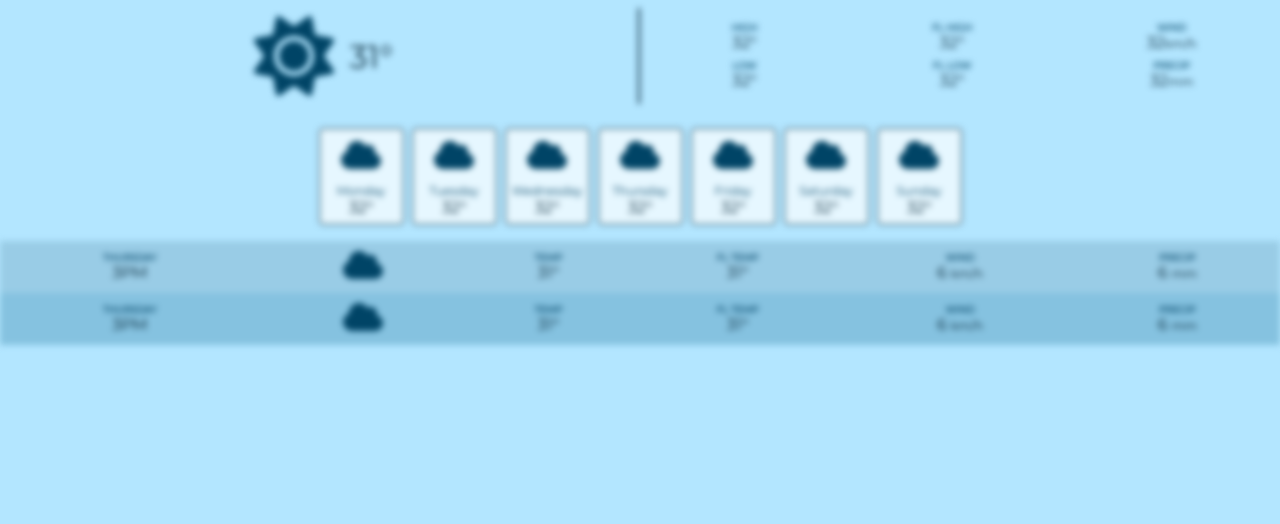
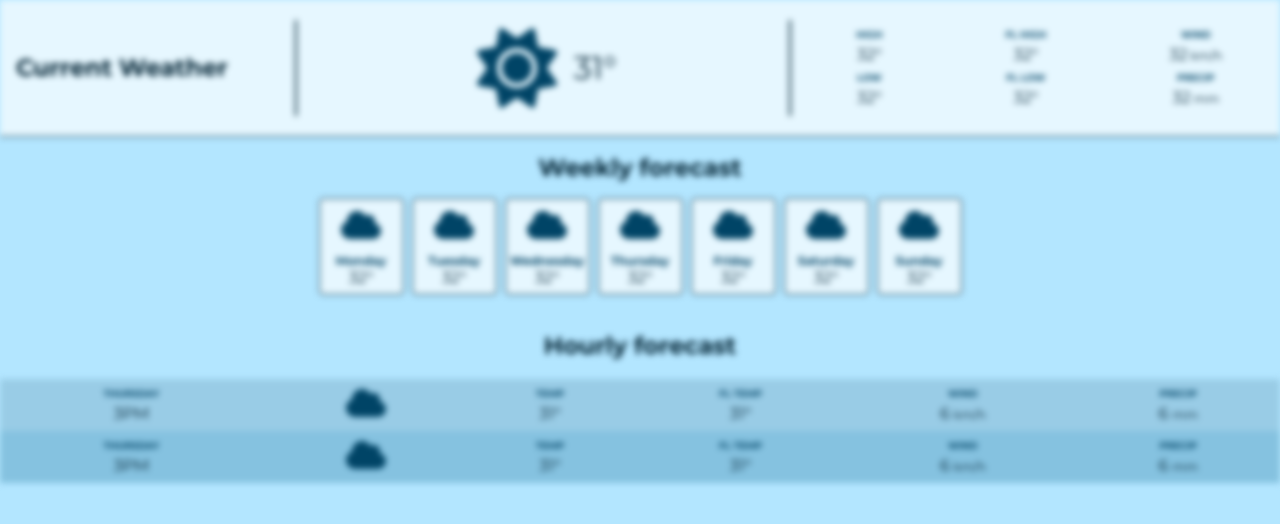
Before and after one commit to rubuz/WeatherApp, a website built with Vite: page index.html in a window 1280 px wide. Built offline with nearby package versions, Linux system fonts and the light colour scheme; no server answers.

Commit message:
added titles

```diff
--- a/index.html
+++ b/index.html
@@ -7,6 +7,7 @@
   </head>
   <body class="blurred">
     <header class="header">
+      <h2 class="current__title">Current Weather</h2>
       <div class="header__left">
         <img
           src="icons/sun.svg"
@@ -30,7 +31,7 @@
           <div class="label">Wind</div>
           <div>
             <span data-current-wind>32</span
-            ><span class="value-sub-info">km/h</span>
+            ><span class="value-sub-info"> km/h</span>
           </div>
         </div>
         <div class="info__group">
@@ -45,11 +46,13 @@
           <div class="label">Precip</div>
           <div>
             <span data-current-precip>32</span
-            ><span class="value-sub-info">mm</span>
+            ><span class="value-sub-info"> mm</span>
           </div>
         </div>
       </div>
     </header>
+
+    <h2 class="weekly__title">Weekly forecast</h2>
     <section class="day__section" data-day-section>
       <div class="day__card">
         <img src="icons/cloud.svg" class="weather__icon" />
@@ -88,6 +91,7 @@
       </div>
     </section>
 
+    <h2 class="hourly__title">Hourly forecast</h2>
     <table class="hour__section">
       <tbody data-hour-section>
         <tr class="hour__row">
@@ -198,7 +202,7 @@
           <div class="info__group">
             <div class="label">Wind</div>
             <div>
-              <span data-wind>6</span><span class="value-sub-info">km/h</span>
+              <span data-wind></span><span class="value-sub-info"> km/h</span>
             </div>
           </div>
         </td>
@@ -206,7 +210,7 @@
           <div class="info__group">
             <div class="label">Precip</div>
             <div>
-              <span data-precip>6</span><span class="value-sub-info">mm</span>
+              <span data-precip></span><span class="value-sub-info"> mm</span>
             </div>
           </div>
         </td>
--- a/style.css
+++ b/style.css
@@ -1,4 +1,4 @@
-@import url("https://fonts.googleapis.com/css2?family=Montserrat&display=swap");
+@import url("https://fonts.googleapis.com/css2?family=Montserrat:wght@400;700&display=swap");
 
 :root {
   --clr-primary-100: hsl(200, 100%, 95%);
@@ -29,9 +29,23 @@ body {
   overflow: hidden;
 }
 
-.header {
+.current__title {
+  width: 30%;
+  height: 96px;
+  padding: 1rem;
+  border-right: 2px solid var(--clr-primary-800);
   display: flex;
   align-items: center;
+}
+
+.header {
+  position: -webkit-sticky;
+  position: sticky;
+  top: 0;
+  background-color: var(--clr-primary-100);
+  display: flex;
+  align-items: center;
+  border-bottom: 1px solid var(--clr-primary-800);
 }
 
 .header__left {
@@ -42,6 +56,11 @@ body {
   margin: 0.5rem;
   padding: 0.5rem;
   border-right: 2px solid var(--clr-primary-800);
+}
+
+.weekly__title {
+  text-align: center;
+  margin: 1rem 0 0 0;
 }
 
 .weather__icon {
@@ -73,6 +92,7 @@ body {
   display: flex;
   flex-direction: column;
   align-items: center;
+  gap: 0.3rem;
 }
 
 .label {
@@ -109,12 +129,18 @@ body {
   font-size: 0.75rem;
   color: var(--clr-primary-600);
   margin-top: 0.5rem;
+  font-weight: bold;
+}
+
+.hourly__title {
+  text-align: center;
 }
 
 .hour__section {
   width: 100%;
   text-align: center;
   border-spacing: 0;
+  margin: 1rem 0 0 0;
 }
 
 .hour__row {
--- a/weather.js
+++ b/weather.js
@@ -65,7 +65,7 @@ function parseHourlyWeather({ hourly, current_weather }) {
         iconCode: hourly.weathercode[index],
         temp: Math.round(hourly.temperature_2m[index]),
         feelsLike: Math.round(hourly.apparent_temperature[index]),
-        windspeed: Math.round(hourly.windspeed_10m[index]),
+        windSpeed: Math.round(hourly.windspeed_10m[index]),
         precip: Math.round(hourly.precipitation[index] * 100) / 100,
       };
     })
```
